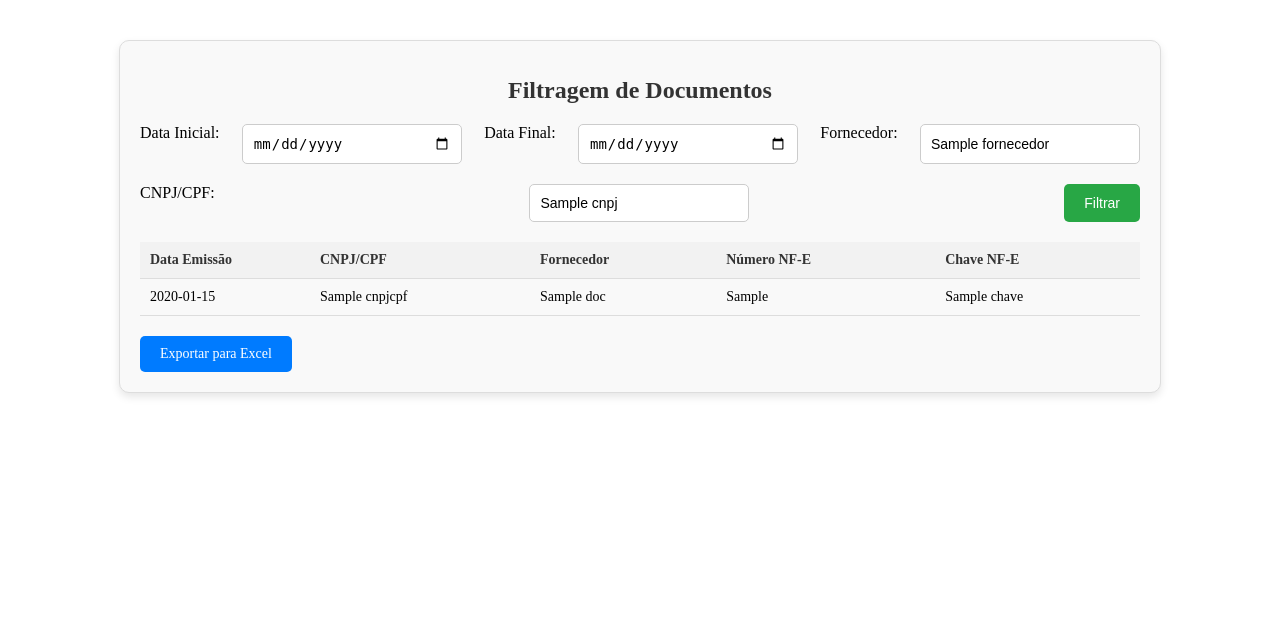
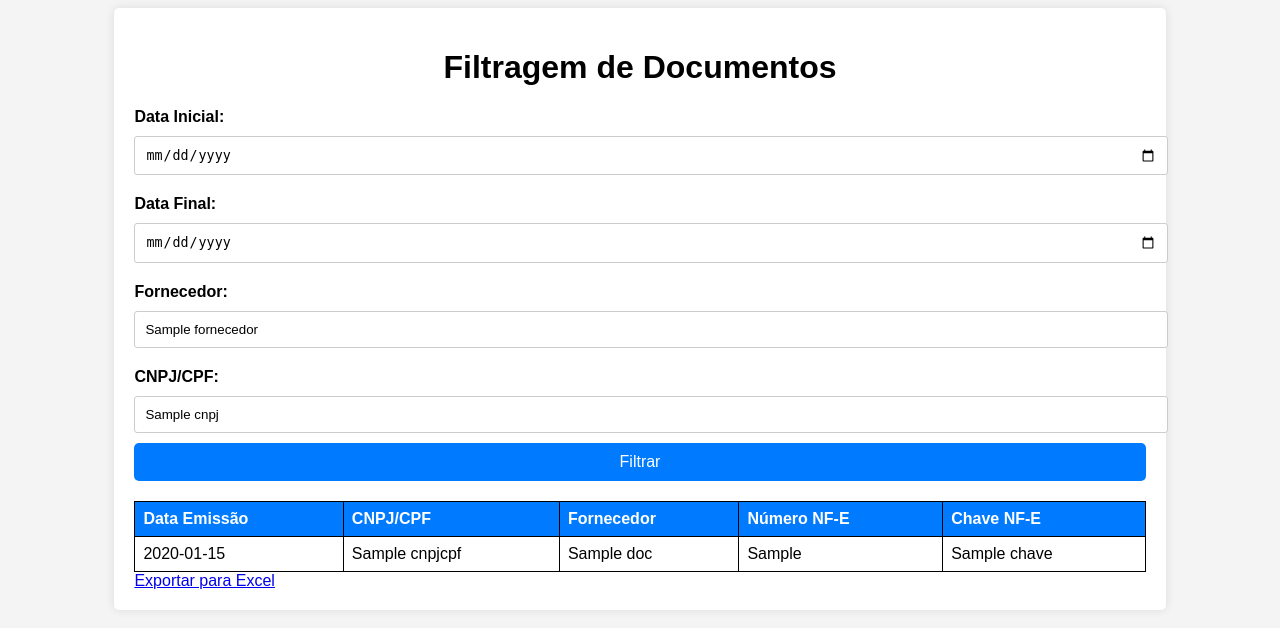
Before and after one commit to Gabii1901/SysPoli, a Flask app: template templates/filtragem.html in a window 1280 px wide. Shown: the top 628 px of the page. Run offline with Flask 3, Linux system fonts and the light colour scheme; the template is opened without the code that fills it: most values are stand-ins (such as "Sample title", 1, 10 or a date in 2020).

Commit message:
Update style.css
Adicionado modificações para a tela de login

```diff
--- a/static/style.css
+++ b/static/style.css
@@ -1,120 +1,120 @@
-/* Estilo para o container principal */
-.container {
-    max-width: 1000px;
-    margin: 40px auto;
-    padding: 20px;
-    background-color: #f9f9f9;
-    border: 1px solid #ddd;
-    border-radius: 10px;
-    box-shadow: 0 4px 8px rgba(0, 0, 0, 0.1);
+/* Estilos gerais para todas as páginas */
+body {
+    font-family: Arial, sans-serif;
+    background-color: #f4f4f4;
 }
 
-/* Estilo para o cabeçalho */
+/* Container padrão */
+.container {
+    width: 80%;
+    margin: 0 auto;
+    padding: 20px;
+    background-color: white;
+    border-radius: 5px;
+    box-shadow: 0px 0px 10px rgba(0, 0, 0, 0.1);
+}
+
 h1 {
     text-align: center;
-    color: #333;
-    font-size: 24px;
-    margin-bottom: 20px;
 }
 
-/* Estilo para os formulários */
-form {
-    display: flex;
-    flex-wrap: wrap;
-    gap: 20px;
-    justify-content: space-between;
+label {
+    font-weight: bold;
+    margin-top: 10px;
+    display: block;
 }
 
-/* Estilo para os inputs */
-input[type="text"], input[type="date"] {
-    width: 220px;
+input[type="date"], input[type="text"], input[type="file"] {
+    width: 100%;
     padding: 10px;
-    font-size: 14px;
+    margin: 10px 0;
     border: 1px solid #ccc;
-    border-radius: 5px;
-    box-sizing: border-box;
+    border-radius: 3px;
 }
 
-input[type="text"]::placeholder, input[type="date"]::placeholder {
-    color: #999;
+button {
+    width: 100%;
+    padding: 10px;
+    background-color: #007bff;
+    color: white;
+    border: none;
+    border-radius: 3px;
+    cursor: pointer;
 }
 
-/* Estilo para o botão de envio */
-button[type="submit"] {
-    background-color: #28a745;
-    color: white;
-    padding: 10px 20px;
-    font-size: 14px;
-    border: none;
-    border-radius: 5px;
-    cursor: pointer;
-    transition: background-color 0.3s ease;
+button:hover {
+    background-color: #0056b3;
 }
 
-button[type="submit"]:hover {
-    background-color: #218838;
-}
-
-/* Estilo para a tabela */
 table {
     width: 100%;
     border-collapse: collapse;
     margin-top: 20px;
 }
 
-/* Estilo para as células da tabela */
-th, td {
-    padding: 10px;
-    text-align: left;
-    border-bottom: 1px solid #ddd;
-    font-size: 14px;
+table, th, td {
+    border: 1px solid black;
 }
 
-/* Estilo para o cabeçalho da tabela */
-th {
-    background-color: #f2f2f2;
-    color: #333;
-    font-weight: bold;
+th, td {
+    padding: 8px;
+    text-align: left;
 }
 
-/* Estilo para as colunas Data e CNPJ */
-th.coluna-data, td.coluna-data {
-    width: 150px;  /* Ajusta a largura da coluna Data */
+th {
+    background-color: #007bff;
+    color: white;
 }
 
-th.coluna-cnpj, td.coluna-cnpj {
-    width: 200px;  /* Ajusta a largura da coluna CNPJ */
+.error {
+    color: red;
+    text-align: center;
 }
 
-/* Estilo para o botão de exportação */
-a.btn {
-    display: inline-block;
+/* Estilos específicos para a tela de login */
+.login-body {
+    display: flex;
+    justify-content: center;
+    align-items: center;
+    height: 100vh;
+    background-color: #e0f7fa; /* cor diferente para o fundo da tela de login */
+}
+
+.login-container {
+    width: 300px;
+    padding: 20px;
+    background-color: white;
+    border-radius: 10px;
+    box-shadow: 0px 0px 15px rgba(0, 0, 0, 0.2);
+    text-align: center;
+}
+
+h2 {
+    margin-bottom: 20px;
+    font-size: 24px;
+    color: #333;
+}
+
+input[type="password"] {
+    width: 100%;
+    padding: 10px;
+    margin: 10px 0;
+    border: 1px solid #ccc;
+    border-radius: 5px;
+    font-size: 16px;
+}
+
+button {
+    width: 100%;
+    padding: 10px;
     background-color: #007bff;
     color: white;
-    padding: 10px 20px;
-    margin-top: 20px;
-    text-decoration: none;
+    border: none;
     border-radius: 5px;
-    font-size: 14px;
-    transition: background-color 0.3s ease;
+    cursor: pointer;
+    font-size: 16px;
 }
 
-a.btn:hover {
+button:hover {
     background-color: #0056b3;
 }
-
-/* Responsividade para dispositivos móveis */
-@media (max-width: 768px) {
-    .container {
-        padding: 15px;
-    }
-
-    form {
-        flex-direction: column;
-        gap: 15px;
-    }
-
-    input[type="text"], input[type="date"] {
-        width: 100%;
-    }
-}
```
